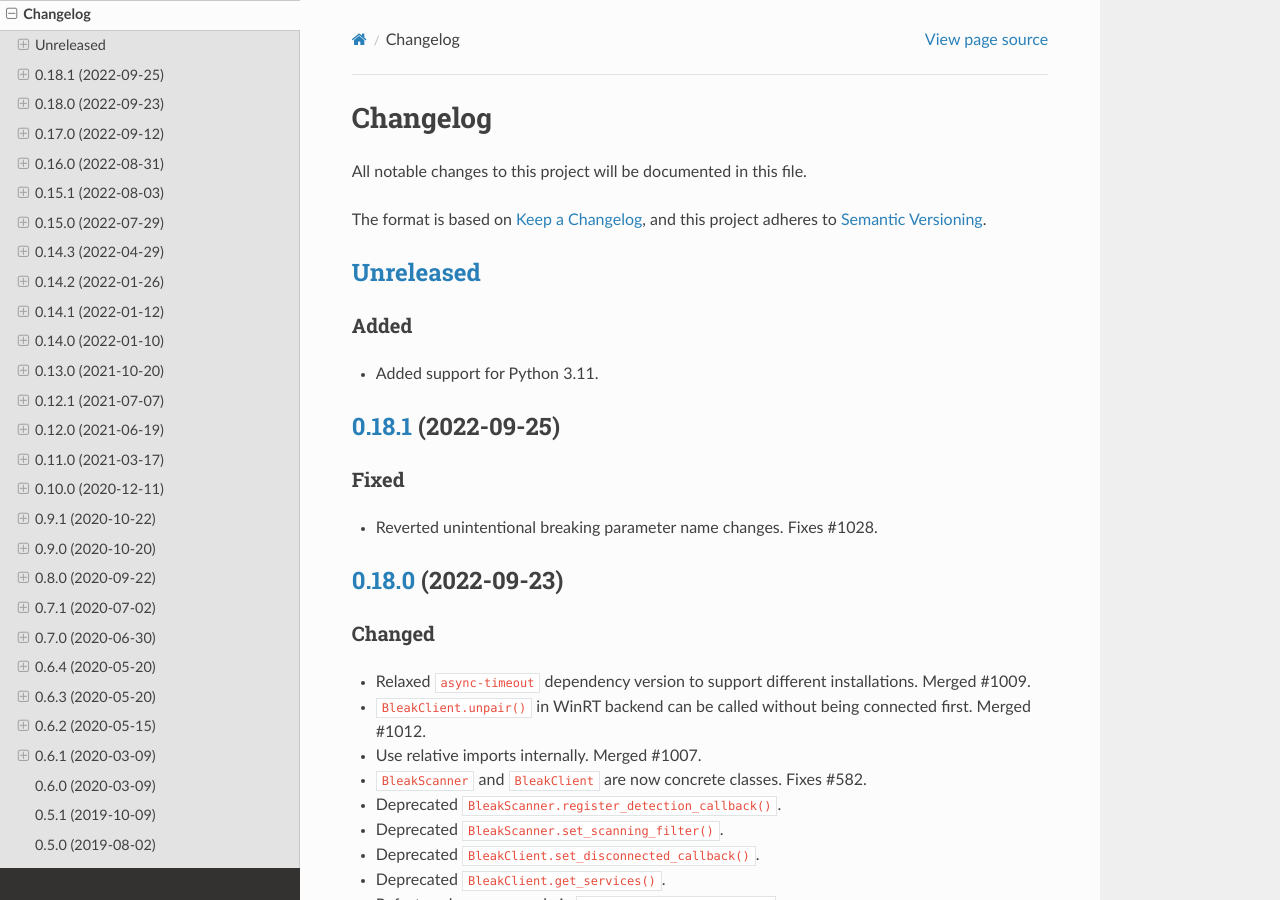
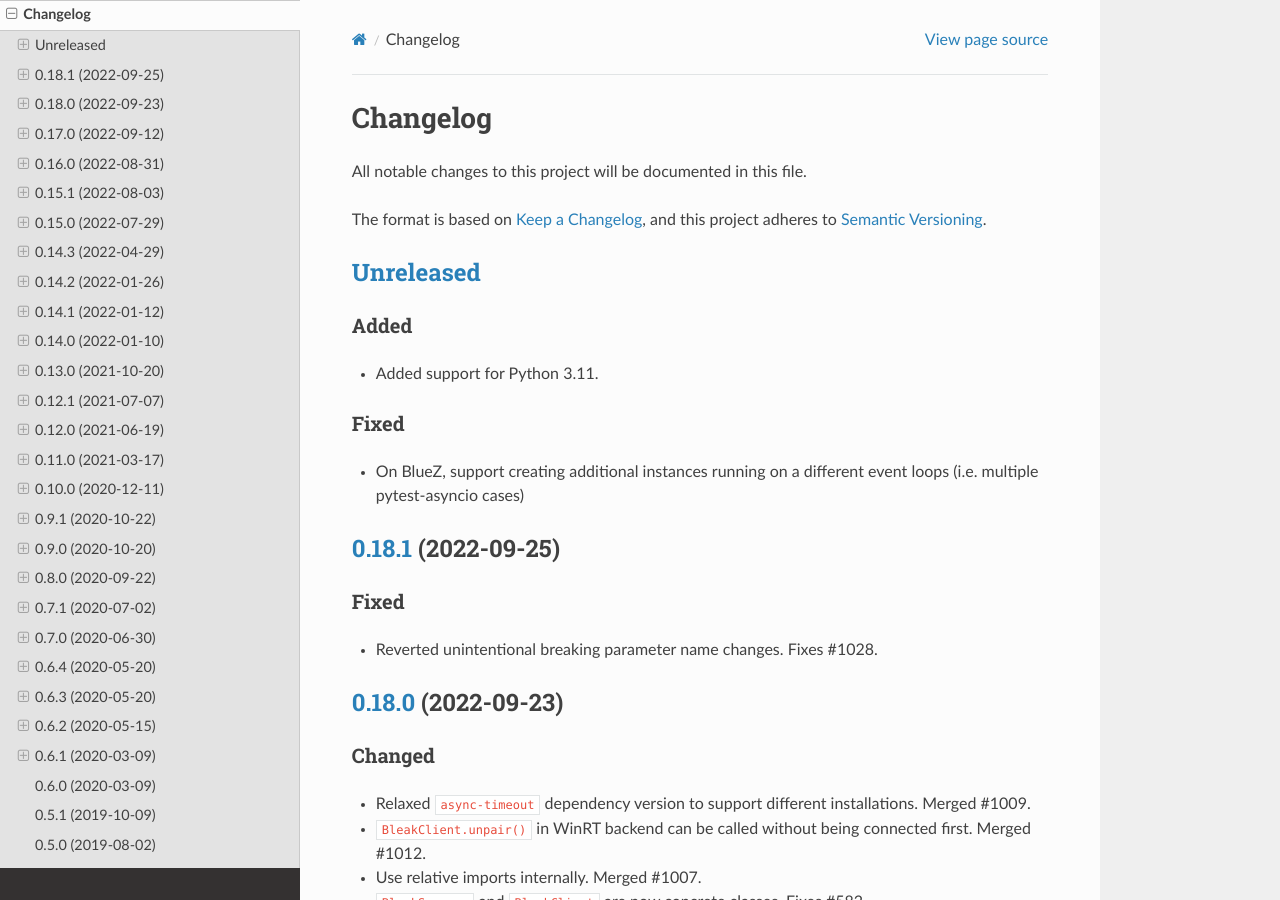
Before and after one commit to hbldh/bleak, a Sphinx documentation site: the page built from docs/history.rst, in a window 1280 px wide and 900 px high. Built offline with Sphinx 7.4.7 and the Read the Docs theme 2.0.0, drawn with Linux system fonts in a browser that asks for light colours.

Commit message:
bluez: Create a bluez manager instance per-event-loop
Avoids "got Future <Future pending> attached to a different loop" if Bleak
instances are constructed in context of more than one event loop.

```diff
--- a/CHANGELOG.rst
+++ b/CHANGELOG.rst
@@ -13,6 +13,11 @@ and this project adheres to `Semantic Versioning <https://semver.org/spec/v2.0.0
 Added
 -----
 * Added support for Python 3.11.
+
+Fixed
+-----
+* On BlueZ, support creating additional instances running on a different event
+  loops (i.e. multiple pytest-asyncio cases)
 
 `0.18.1`_ (2022-09-25)
 ======================
```
Also changed, not shown: docs/backends/linux.rst (+15 -6 lines), 1 other file.
